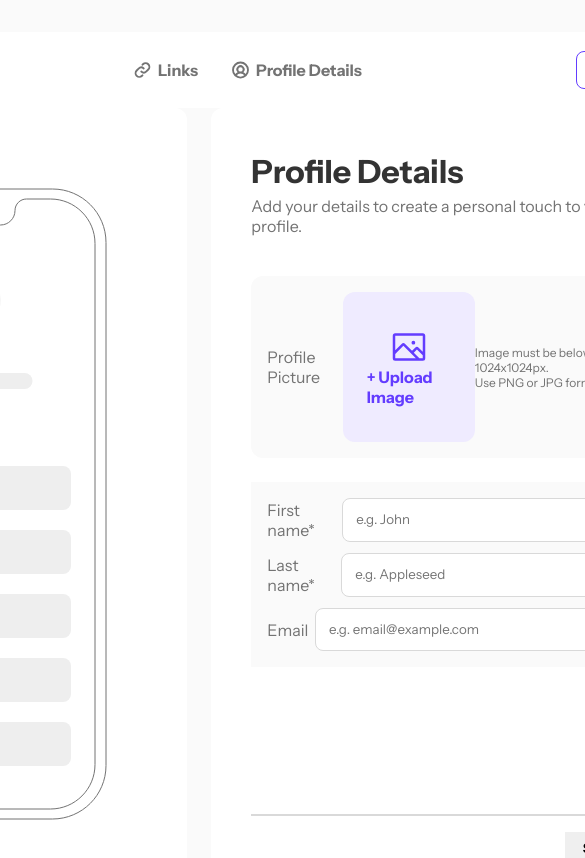
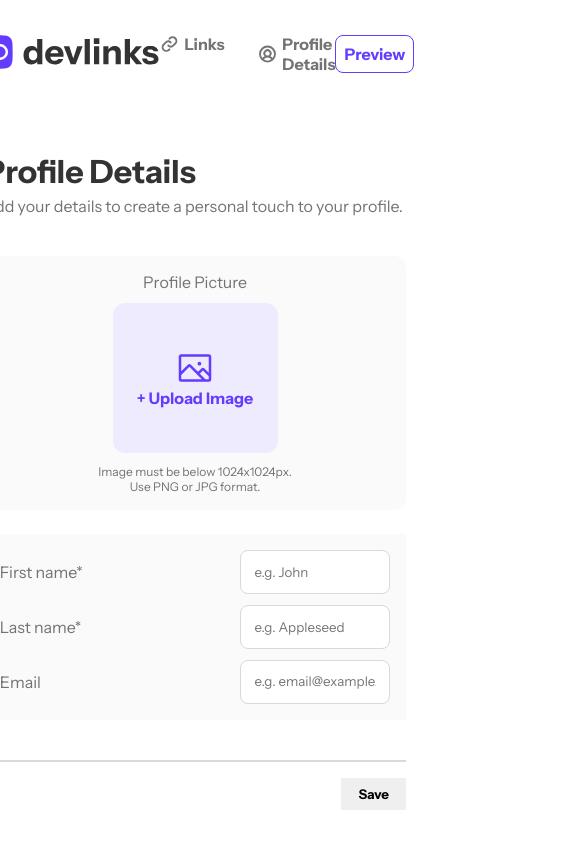
Before and after one commit to zenkyuv/link-sharing-app, a React (Vite) app: page /profile-details in a window 390 px wide. Shown: the top 858 px of the page, 585 px wide, since content can reach past the window. Built offline with nearby package versions, Linux system fonts and the light colour scheme.

Commit message:
improve: responsiveness

```diff
--- a/src/components/navigation/style.module.css
+++ b/src/components/navigation/style.module.css
@@ -2,6 +2,7 @@
 	display: flex;
 	padding: 1em;
 	background: var(--white);
+	margin: 1em;
 
 	& ol {
 		display: flex;
@@ -14,8 +15,20 @@
 	& a {
 		font-family: var(--heading-font);
 		text-decoration: none;
+
+		& span {
+			font-family: var(--heading-font);
+		}
+
 	}
 
+}
+
+.icon {
+	background-image: url("/assets/images/logo-devlinks-large.svg");
+	height: 40px;
+	width: 183px;
+	background-repeat: no-repeat;
 }
 
 .flexRow {
@@ -39,3 +52,17 @@
 	border: 1px solid var(--purple);
 	color: var(--purple);
 }
+
+
+@media only screen and (max-width: 600px) {
+	.navigation {
+		& span {
+			display: none;
+		}
+		.icon {
+			background-image: url("/assets/images/logo-devlinks-small.svg");
+			width: 32px;
+			height: 32px;
+		}
+	}
+}
--- a/src/components/preview-section/style.module.css
+++ b/src/components/preview-section/style.module.css
@@ -1,4 +1,7 @@
 .previewSection {
+	display: flex;
+	justify-content: center;
+	width: 400px;
 	padding: 5em;
 	background: var(--white);
 	border-radius: 12px;
@@ -30,7 +33,6 @@
 .addedLink {
 	display: flex;
 	height: 44px;
-	background: red;
 	width: 100%;
 	align-items: center;
 	border-radius: 8px;
@@ -40,3 +42,9 @@
 	width: 16px;
 	margin-left: 1em;
 }
+
+@media only screen and (max-width: 900px) {
+	.previewSection {
+		display: none;
+	}
+}
--- a/src/index.css
+++ b/src/index.css
@@ -21,7 +21,6 @@
 body {
 	display: flex;
 	justify-content: center;
-	padding: 2em;
 }
 
 #root {
@@ -51,6 +50,13 @@ html {
 	--red: #FF3939;
 
 	background: var(--light-grey);
+}
+
+
+@media only screen and (max-width: 600px) {
+	html {
+		background: var(--white);
+	}
 }
 
 h1 {
--- a/src/pages/links/components/customize-section/style.module.css
+++ b/src/pages/links/components/customize-section/style.module.css
@@ -28,16 +28,16 @@ hr {
 	}
 
 	& input, select {
-		padding: 0 0.8em;
 		height: 45px;
 		border: 1px solid var(--borders);
 		font-size: var(--body-m);
 		border-radius: 8px;
 	}
+
 }
 
 .emptyBox {
-	padding: 5.5em;
+	padding: 10%;
 	gap: 1em;
 	display: flex;
 	flex-direction: column;
--- a/src/pages/links/components/link-box/style.module.css
+++ b/src/pages/links/components/link-box/style.module.css
@@ -30,11 +30,23 @@
 	background: var(--white);
 	cursor: pointer;
 	border-radius: 8px;
+	align-items: center;
 
 	& img {
 		margin-left: 1em;
 	}
 
+	& input {
+		height: 15px;
+		border: none;
+		background: none;
+		pointer-events: none;
+	}
+
+}
+
+.url {
+	padding: 0 0.8em;
 }
 
 .platform {
@@ -45,3 +57,9 @@
 	margin: 0 1em;
 	cursor: pointer;
 }
+
+@media only screen and (max-width: 400px) {
+	& .selectedPlatform input {
+		width: 150px;
+	}
+}
--- a/src/pages/links/style.module.css
+++ b/src/pages/links/style.module.css
@@ -2,4 +2,11 @@
 	width: 100%;
 	display: flex;
 	gap: 1.5em;
+	padding: 1em;
 }
+
+@media only screen and (max-width: 400px) {
+	.container {
+		padding: 0;
+	}
+}
--- a/src/pages/preview/style.module.css
+++ b/src/pages/preview/style.module.css
@@ -62,6 +62,7 @@
 	gap: 1em;
 	height: 45em;
 	width: 35%;
+	min-width: 300px;
 	background: var(--white);
 	z-index: 1;
 	border-radius: 24px;
@@ -97,3 +98,16 @@
 	}
 
 }
+
+@media only screen and (max-width: 600px) {
+	.background {
+		display: none;
+	}
+	.navigation {
+		width: 100%;
+		margin-top: 0;
+	}
+	.preview {
+		gap: 0em;
+	}
+}
--- a/src/pages/profile-details/style.module.css
+++ b/src/pages/profile-details/style.module.css
@@ -2,6 +2,7 @@
 	width: 100%;
 	display: flex;
 	gap: 1.5em;
+	padding: 1em;
 }
 
 p {
@@ -33,6 +34,7 @@ p {
 	padding: 1em;
 	background: var(--light-grey);
 	border-radius: 12px;
+	text-align: center;
 
 	& label {
 		background: var(--purple-hover);
@@ -44,6 +46,8 @@ p {
 		height: 150px;
 		border-radius: 12px;
 		cursor: pointer;
+		min-width: 165px;
+		margin: 0.2em;
 
 		& p {
 			font-family: var(--heading-font);
@@ -51,7 +55,7 @@ p {
 		}
 
 		& img {
-			width: 40px;
+			max-width: 100px;
 		}
 
 	}
@@ -73,13 +77,39 @@ p {
 		display: flex;
 		justify-content: space-between;
 		align-items: center;
+		gap: 0.5em;
+
+		& p {
+			flex: 1;
+		}
 
 		& input {
 			border-radius: 8px;
 			border: 1px solid var(--borders);
 			padding: 1em;
-			width: 300px;
+			flex: 2;
 		}
 
 	}
 }
+
+@media only screen and (max-width: 600px) {
+	.profilePicture {
+		flex-wrap: wrap;
+		gap: 0.5em;
+
+		& p, div {
+			width: 100%;
+		}
+
+	}
+}
+
+@media only screen and (max-width: 400px) {
+	.profileDetails input {
+		max-width: 150px;
+	}
+	.container {
+		padding: 0;
+	}
+}
```
